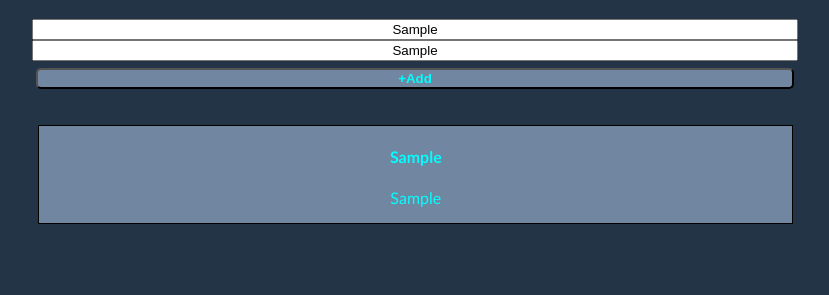
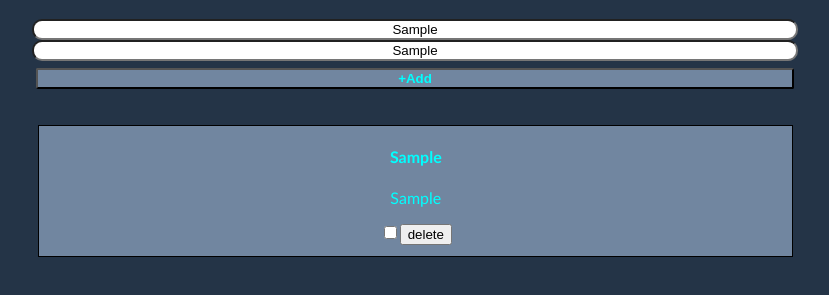
Before and after one commit to vaneliot/van-html-todo-list, a plain HTML site: page index.html in a window 1280 px wide. Both pictures are taken after typing "Sample", "Sample" into the empty fields and a click on the button "+Add". Shown: the part 71-366 px from the top of the page, without its empty margins (225-1054 px from the left). Drawn offline with Linux system fonts and the light colour scheme.

Commit message:
Implemented deleting and updating of todos; Added ids and done (boolean) property

```diff
--- a/index.html
+++ b/index.html
@@ -28,13 +28,14 @@
 
             input[type="text"] {
                 margin: auto;
+                border-radius: 10px;
             }
             #add-todo {
                 background-color: #7186a0;
                 font-weight: bold;
                 margin: auto;
                 color: cyan;
-                border-radius: 5px;
+                border-radius: 2px;
                 margin-top: .5em;
             }
 
@@ -45,7 +46,7 @@
             .flex-container {
                 display: flex;
                 flex-direction: row;
-                flex-wrap: wrap-reverse;
+                flex-wrap: wrap;
                 /* flex-flow: row wrap */
                 position: relative;
                 left: -1.2em;
@@ -57,6 +58,7 @@
                 text-align: center;
                 width: 100%;
                 margin: 0.1em;
+                padding-bottom: 0.7em;
             }
         </style>
     </head>
@@ -73,18 +75,22 @@
         </div>
         <script>
             var db = window.localStorage;
-            // var todos = [
+            // let todos = [
             //     {
+            //         id: 1,
             //         title: 'do homework',
-            //         desc: 'yea'
+            //         desc: 'yea',
+            //         done: false
             //     },
             //     {
+            //         id: 2,
             //         title: 'foo',
-            //         desc: 'bar'
+            //         desc: 'bar',
+            //         done: true
             //     }
             // ];
+            // db.setItem("todos", JSON.stringify(todos));
 
-            // db.setItem("todos", JSON.stringify(todos));
             let todos = JSON.parse(db.getItem('todos')) != null ? JSON.parse(db.getItem('todos')) : [];
 
             var todoTitle = document.querySelector('#todo-title');
@@ -93,12 +99,15 @@
 
             var todoList = document.querySelector('#todo-list');
 
-            console.log(db);
+            console.log('JSON.parse(db)');
+            console.log(JSON.parse(db.getItem('todos')));
 
             class Todo {
                 constructor(title, desc) {
+                    this.id = new Date().getTime();
                     this.title = title
                     this.desc = desc
+                    this.done = false
                 }
             }
 
@@ -113,36 +122,86 @@
 
             addTodoBtn.addEventListener('click', addTodo)
 
-
             // load todos from db to todos array
             var loadToList = (tempDb) => {
                 todoList.innerHTML = '';
                 for(let i=0; i<tempDb.length; i++) {
-                    let li = document.createElement('li');
-                    let div = document.createElement('div');
-                    li.setAttribute('class', 'flex-item')
-                    let titleText = document.createTextNode(tempDb[i].title);
-                    let descText = document.createTextNode(tempDb[i].desc);
-
-                    let heading = document.createElement('h4');
-                    let p = document.createElement('p');
-                    heading.appendChild(titleText);
-                    p.appendChild(descText);
-
-                    div.appendChild(heading)
-                    div.appendChild(p)
-
-                    li.appendChild(div);
+                    let li = createTodoNode(tempDb[i]);
                     todoList.appendChild(li);
                 }
             }
 
+            var createTodoNode = (temp) => {
+                let li = document.createElement('li');
+                let div = document.createElement('div');
+
+                li.setAttribute('class', 'flex-item');
+
+                let titleText = document.createTextNode(temp.title);
+                let descText = document.createTextNode(temp.desc);
+
+                let heading = document.createElement('h4');
+                let p = document.createElement('p');
+
+                let checkBox = document.createElement('input');
+                checkBox.setAttribute('type', 'checkbox');
+
+                let deleteBtn = document.createElement('button');
+                deleteBtn.innerHTML = 'delete';
+                deleteBtn.setAttribute('onclick', 'deleteTodo(' + temp.id + ')');
+
+                checkBox.setAttribute('id', 'todo-'+temp.id);
+                checkBox.checked = temp.done;
+
+                checkBox.setAttribute('onchange', 'updateDoneStatus(' + temp.id +
+                // ', ' + checkBox.checked +
+                ')');
+
+                heading.appendChild(titleText);
+                p.appendChild(descText);
+
+                div.appendChild(heading);
+                div.appendChild(p);
+                div.appendChild(checkBox);
+                div.appendChild(deleteBtn);
+
+                console.log(temp.id);
+                li.appendChild(div);
+                li.setAttribute('id', 'todo-'+temp.id);
+                return li;
+            }
+
+            var updateDoneStatus = (id) => {
+                console.log('updated');
+                let tempTodos = JSON.parse(db.getItem('todos'));
+                tempTodos.forEach((element, index) => {
+                    if (element.id === id) {
+                        tempTodos[index].done = !tempTodos[index].done;
+                    }
+                });
+                db.setItem('todos', JSON.stringify(tempTodos));
+                console.log(JSON.parse(db.getItem('todos')));
+            }
+
+            var deleteTodo = (id) => {
+                // remove from localStorage
+                db.setItem('todos', JSON.stringify(JSON.parse(db.getItem('todos')).filter((todo) => {
+                    return todo.id !== id;
+                })));
+
+                // update UI
+                let li = document.querySelector('#todo-' + id);
+                li.parentNode.removeChild(li);
+                console.log('deleted item with id ' + id);
+            }
+
             // upon page load
-
             let tempDb = JSON.parse(db.getItem('todos'));
             if(tempDb != null) {
                 loadToList(tempDb);
             }
+
+
 
 
             // Execute a function when the user releases a key on the keyboard
```
